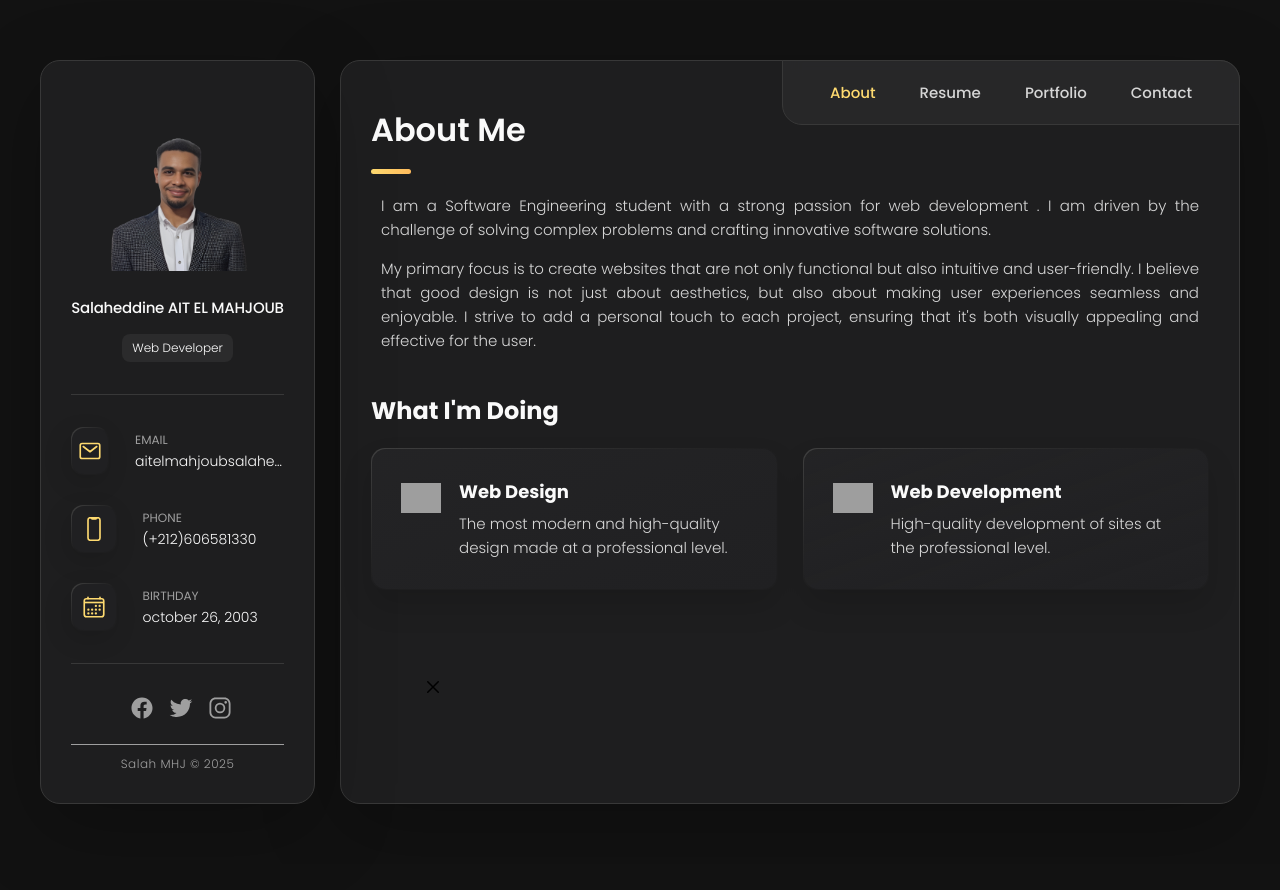
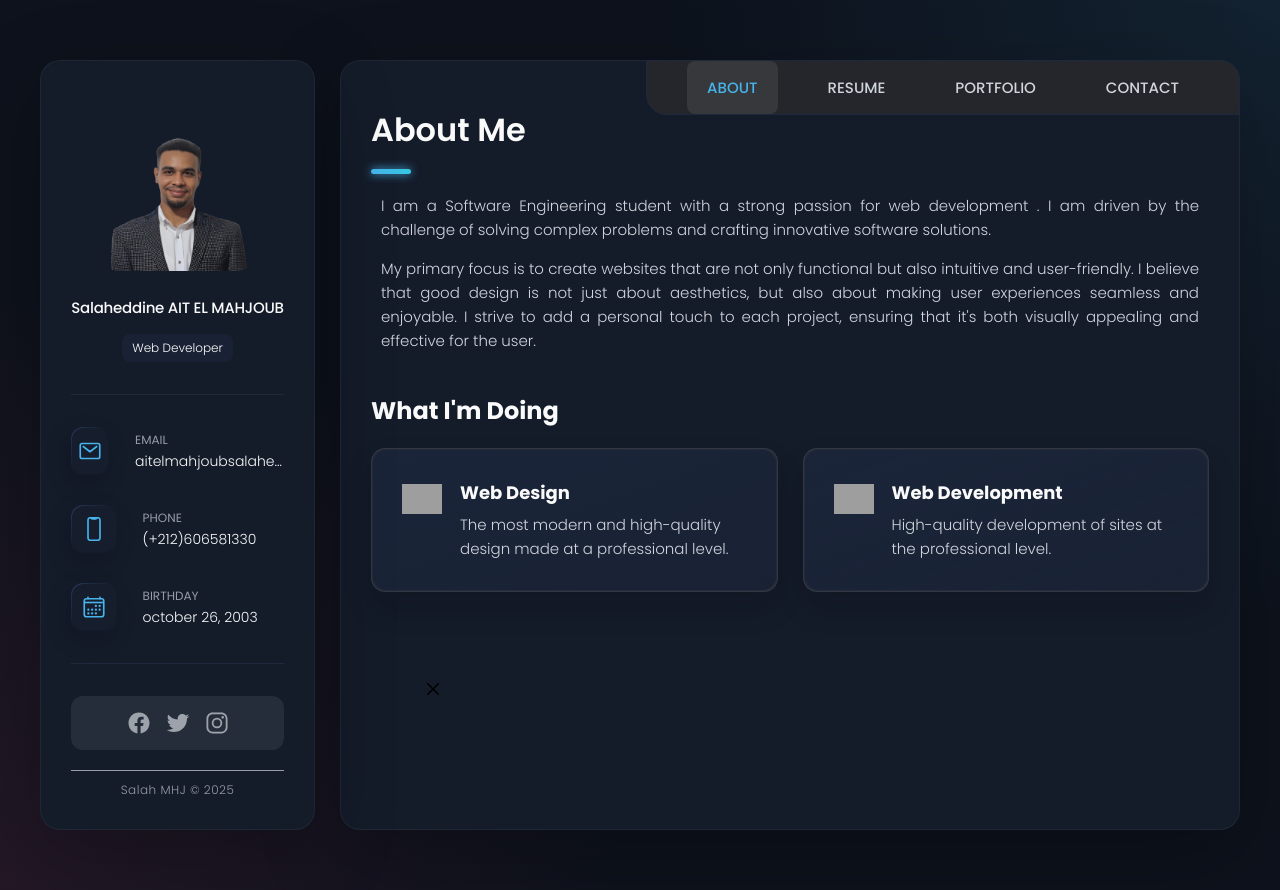
Before and after one commit to SALAHEDDINE-AIT-EL-MAHJOUB/salaheddine-ait-el-mahjoub.github.io, a plain HTML site: page index.html in a window 1280 px wide. Before the commit the page ends 864 px from the top, so only its background shows below. Drawn offline with nearby package versions, Linux system fonts and the light colour scheme; grey boxes are pictures that could not be loaded.

Commit message:
Update style.css

```diff
--- a/home/style.css
+++ b/home/style.css
@@ -1,25 +1,28 @@
 @import url('https://fonts.googleapis.com/css2?family=Poppins:ital,wght@0,100;0,200;0,300;0,400;0,500;0,600;0,700;0,800;0,900;1,100;1,200;1,300;1,400;1,500;1,600;1,700;1,800;1,900&display=swap');
 
 :root {
-    --bg-gradient-onyx: linear-gradient(to bottom right, hsl(240, 1%, 25%) 3%, hsl(0, 0%, 19%) 97%);
-    --bg-gradient-jet: linear-gradient(to bottom right, hsla(240, 1%, 18%, .251) 3%, hsla(240, 2%, 11%, 0) 100%), hsl(240, 2%, 13%);
-    --bg-gradient-yellow1: linear-gradient(to bottom right, hsl(45, 100%, 71%) 0%, hsla(36, 100%, 69%, 0) 50%);
-    --bg-gradient-yellow2: linear-gradient(135deg, hsla(45, 100%, 71%, .251) 0%, hsla(35, 100%, 68%, 0) 59.86%), hsl(240, 2%, 13%);
-    --border-gradient-onyx: linear-gradient(to bottom right, hsl(0, 0%, 25%) 0%, hsla(0, 0%, 25%, 0) 50%);
-    --text-gradient-yellow: linear-gradient(to right, hsl(45, 100%, 72%), hsl(35, 100%, 68%));
+    --bg-gradient-onyx: linear-gradient(to bottom right, hsl(220, 40%, 15%) 3%, hsl(220, 35%, 12%) 97%);
+    --bg-gradient-jet: linear-gradient(to bottom right, hsla(220, 40%, 20%, .251) 3%, hsla(220, 35%, 15%, 0) 100%), hsl(220, 35%, 15%);
+    --bg-gradient-yellow1: linear-gradient(to bottom right, hsl(200, 80%, 60%) 0%, hsla(200, 75%, 55%, 0) 50%);
+    --bg-gradient-yellow2: linear-gradient(135deg, hsla(200, 80%, 60%, .251) 0%, hsla(200, 75%, 55%, 0) 59.86%), hsl(220, 35%, 15%);
+    --border-gradient-onyx: linear-gradient(to bottom right, hsl(220, 40%, 25%) 0%, hsla(220, 35%, 25%, 0) 50%);
+    --text-gradient-yellow: linear-gradient(to right, hsl(200, 80%, 60%), hsl(190, 75%, 55%));
+    --glass-effect: rgba(255, 255, 255, 0.08);
+    --glass-border: rgba(255, 255, 255, 0.05);
+    --glass-shadow: 0 8px 32px 0 rgba(0, 0, 0, 0.3);
 
-    --jet: hsl(0, 0%, 22%);
-    --onyx: hsl(240, 1%, 17%);
-    --eerie-black1: hsl(240, 2%, 13%);
-    --eerie-black2: hsl(240, 2%, 12%);
-    --smoky-black: hsl(0, 0%, 7%);
+    --jet: hsl(220, 35%, 18%);
+    --onyx: hsl(220, 35%, 15%);
+    --eerie-black1: hsl(220, 35%, 13%);
+    --eerie-black2: hsl(220, 35%, 12%);
+    --smoky-black: hsl(220, 35%, 8%);
     --white1: hsl(0, 0%, 100%);
     --white2: hsl(0, 0%, 98%);
-    --orange-yellow-crayola: hsl(45, 100%, 72%);
-    --vegas-gold: hsl(45, 54%, 58%);
-    --light-gray: hsl(0, 0%, 84%);
-    --light-gray70: hsla(0, 0%, 84%, .7);
-    --bittersweet-shimmer: hsl(0, 43%, 51%);
+    --primary-color: hsl(200, 80%, 60%);
+    --secondary-color: hsl(190, 75%, 55%);
+    --light-gray: hsl(220, 15%, 84%);
+    --light-gray70: hsla(220, 15%, 84%, .7);
+    --accent-color: hsl(340, 80%, 60%);
 
     --ff-poppins: 'Poppins', sans-serif;
 
@@ -86,6 +89,24 @@ button {
     border: none;
     text-align: left;
     cursor: pointer;
+    transition: all 0.3s ease;
+    position: relative;
+    overflow: hidden;
+}
+
+button::after {
+    content: '';
+    position: absolute;
+    bottom: -2px;
+    left: 0;
+    width: 0;
+    height: 2px;
+    background: var(--orange-yellow-crayola);
+    transition: width 0.3s ease;
+}
+
+button:hover::after {
+    width: 100%;
 }
 
 input, textarea {
@@ -96,32 +117,51 @@ input, textarea {
 }
 
 ::selection {
-    background: var(--orange-yellow-crayola);
-    color: var(--smoky-black);
+    background: var(--primary-color);
+    color: var(--white2);
 }
 
-:focus { outline-color: var(--orange-yellow-crayola); }
+:focus { outline-color: var(--primary-color); }
 
 html { font-family: var(--ff-poppins); }
 
-body { background: var(--smoky-black); }
+body {
+    background: var(--smoky-black);
+    background-image: radial-gradient(circle at top right, hsla(200, 80%, 60%, 0.1), transparent 40%),
+                      radial-gradient(circle at bottom left, hsla(340, 80%, 60%, 0.1), transparent 40%);
+}
 
 main {
     margin: 15px 12px;
     margin-bottom: 75px;
     min-width: 259px;
+    animation: fadeIn 1s ease;
+}
+
+@keyframes fadeIn {
+    from { opacity: 0; }
+    to { opacity: 1; }
 }
 
 .sidebar, article {
     background: var(--eerie-black2);
-    border: 1px solid var(--jet);
+    border: 1px solid var(--glass-border);
     border-radius: 20px;
-    box-shadow: var(--shadow1);
+    box-shadow: var(--glass-shadow);
+    backdrop-filter: blur(4px);
+    -webkit-backdrop-filter: blur(4px);
     z-index: 1;
-    padding: 15px;
+    padding: 20px;
+    transition: transform 0.3s ease, box-shadow 0.3s ease;
 }
 
-    .sidebar.active { max-height: 405px; }
+.sidebar:hover, a.service-item:hover {
+    transform: translateY(-5px);
+    box-shadow: var(--shadow3);
+    border-color: var(--primary-color);
+}
+
+.sidebar.active { max-height: 405px; }
 
 .separator {
     width: 100%;
@@ -140,7 +180,7 @@ main {
     justify-content: center;
     align-items: center;
     font-size: 16px;
-    color: var(--orange-yellow-crayola);
+    color: var(--primary-color);
     box-shadow: var(--shadow1);
     z-index: 1;
 }
@@ -159,14 +199,20 @@ main {
 article { display: none; }
 
     article.active {
-        display: block;
-        animation: fade .5s ease backwards;
+    display: block;
+    animation: slideIn .5s ease backwards;
+}
+
+@keyframes slideIn {
+    0% {
+        opacity: 0;
+        transform: translateY(20px);
     }
-
-        @keyframes fade {
-            0% { opacity: 0; }
-            100% { opacity: 1; }
-        }
+    100% {
+        opacity: 1;
+        transform: translateY(0);
+    }
+}
 
 .h2, .h3, .h4, .h5 {
     color: var(--white2);
@@ -194,6 +240,7 @@ article { display: none; }
         width: 30px;
         height: 3px;
         background: var(--text-gradient-yellow);
+    box-shadow: 0 0 10px var(--primary-color);
         border-radius: 3px;
     }
 
@@ -252,11 +299,13 @@ article { display: none; }
     gap: 15px;
 }
 
+.avatar-box {
+    background: transparent;
+    transition: transform 0.3s ease;
+}
 
-
-.avatar-box {
-
-    border-radius: 20px;
+.avatar-box:hover {
+    transform: scale(1.05);
 }
 
 .info-content .name {
@@ -279,15 +328,15 @@ article { display: none; }
 
 .info-more-btn {
     position: absolute;
-    top: -15px;
-    right: -15px;
+    top: -30px;
+    right: -30px;
     border-radius: 0 15px;
     font-size: 13px;
-    color: var(--orange-yellow-crayola);
+    color: var(--primary-color);
     background: var(--border-gradient-onyx);
     padding: 10px;
-    box-shadow: var(--shadow2);
-    transition: var(--transition1);
+    box-shadow: var(--shadow1);
+    transition: all 0.3s ease;
     z-index: 1;
 }
 
@@ -354,8 +403,19 @@ article { display: none; }
     justify-content: flex-start;
     align-items: center;
     gap: 15px;
-    padding-bottom: 4px;
-    padding-left: 7px;
+    padding: 15px;
+    background: var(--glass-effect);
+    border-radius: 12px;
+    margin: 15px 0;
+}
+
+.social-link {
+    transition: transform 0.3s ease;
+}
+
+.social-link:hover {
+    transform: translateY(-3px);
+    color: var(--primary-color);
 }
 
 .social-item .social-link {
@@ -396,7 +456,7 @@ article { display: none; }
 }
 
     .navbar-link:hover, .navbar-link:focus { color: var(--light-gray70); }
-    .navbar-link.active { color: var(--orange-yellow-crayola); }
+    .navbar-link.active { color: var(--primary-color); }
 
 /*ABOUT*/
 
@@ -431,9 +491,13 @@ article { display: none; }
 
 .service-item {
     position: relative;
-    background: var(--border-gradient-onyx);
-    padding: 20px;
+    background: var(--glass-effect);
+    padding: 25px;
     border-radius: 14px;
+    border: 1px solid var(--glass-border);
+    backdrop-filter: blur(4px);
+    -webkit-backdrop-filter: blur(4px);
+    transition: transform 0.3s ease, box-shadow 0.3s ease;
     box-shadow: var(--shadow2);
     z-index: 1;
 }
@@ -460,9 +524,30 @@ article { display: none; }
     line-height: 1.6;
 }
 
+.contact-form {
+    margin-bottom: 10px;
+    background: var(--glass-effect);
+    padding: 25px;
+    border-radius: 16px;
+    border: 1px solid var(--glass-border);
+    backdrop-filter: blur(4px);
+    -webkit-backdrop-filter: blur(4px);
+}
 
+.form-input {
+    color: var(--white2);
+    padding: 13px 20px;
+    border: 1px solid var(--glass-border);
+    border-radius: 14px;
+    background: var(--glass-effect);
+    transition: all 0.3s ease;
+}
 
-
+.form-input:focus {
+    border-color: var(--primary-color);
+    transform: translateY(-2px);
+    box-shadow: var(--shadow1);
+}
 
 /*RESUME*/
 
@@ -510,6 +595,7 @@ article { display: none; }
         width: 6px;
         border-radius: 50%;
         background: var(--text-gradient-yellow);
+    box-shadow: 0 0 10px var(--primary-color);
         box-shadow: 0 0 0 4px var(--jet);
     }
 
@@ -556,6 +642,7 @@ article { display: none; }
 
 .skills-progress-fill {
     background: var(--text-gradient-yellow);
+    box-shadow: 0 0 10px var(--primary-color);
     height: 100%;
     border-radius: inherit;
 }
@@ -608,15 +695,38 @@ article { display: none; }
 .select-item button {
     background: var(--eerie-black2);
     color: var(--light-gray);
-    font-size: var(--fs6);
-    font-weight: var(--fw300);
-    text-transform: capitalize;
-    width: 100%;
-    padding: 8px 10px;
+    font-size: var(--fs7);
+    font-weight: var(--fw500);
+    text-transform: uppercase;
+    padding: 15px 20px;
     border-radius: 8px;
+    transition: all 0.3s ease;
 }
 
-    .select-item button:hover { --eerie-black2: hsl(240, 2%, 20%); }
+    .select-item button:hover {
+        color: var(--primary-color);
+        background: var(--glass-effect);
+    }
+
+.navbar-link {
+    color: var(--light-gray);
+    font-size: var(--fs7);
+    font-weight: var(--fw500);
+    text-transform: uppercase;
+    padding: 15px 20px;
+    border-radius: 8px;
+    transition: all 0.3s ease;
+}
+
+.navbar-link:hover {
+    color: var(--primary-color);
+    background: var(--glass-effect);
+}
+
+.navbar-link.active {
+    color: var(--primary-color);
+    background: var(--glass-effect);
+}
 
 .project-list {
     display: grid;
@@ -645,7 +755,15 @@ article { display: none; }
     height: 200px;
     border-radius: 16px;
     overflow: hidden;
-    margin-bottom: 15px;
+    display: flex;
+    justify-content: center;
+    align-items: center;
+    transition: transform 0.3s ease;
+    box-shadow: var(--shadow2);
+}
+
+.project-img:hover {
+    transform: scale(1.03);
 }
 
     .project-img img {
@@ -675,7 +793,7 @@ article { display: none; }
     --scale: .8;
 
     background: var(--jet);
-    color: var(--orange-yellow-crayola);
+    color: var(--primary-color);
     position: absolute;
     top: 50%;
     left: 50%;
@@ -795,8 +913,11 @@ article { display: none; }
 
     .sidebar-info { gap: 25px; }
 
-    .avatar-box { border-radius: 30px; }
-        .avatar-box img { width: 120px; }
+    .avatar-box img {
+        border-radius: 15px;
+        transition: transform 0.3s ease;
+        width: 120px;
+    }
 
     .info-content .name { margin-bottom: 15px; }
     .info-content .title { padding: 5px 10px; }
@@ -998,7 +1119,7 @@ article { display: none; }
     }
 
         .filter-item button:hover { color: var(--light-gray70); }
-        .filter-item button.active { color: var(--orange-yellow-crayola); }
+        .filter-item button.active { color: var(--primary-color); }
 
     .project-list, .blog-posts-list { grid-template-columns: 1fr 1fr; }
 
```
